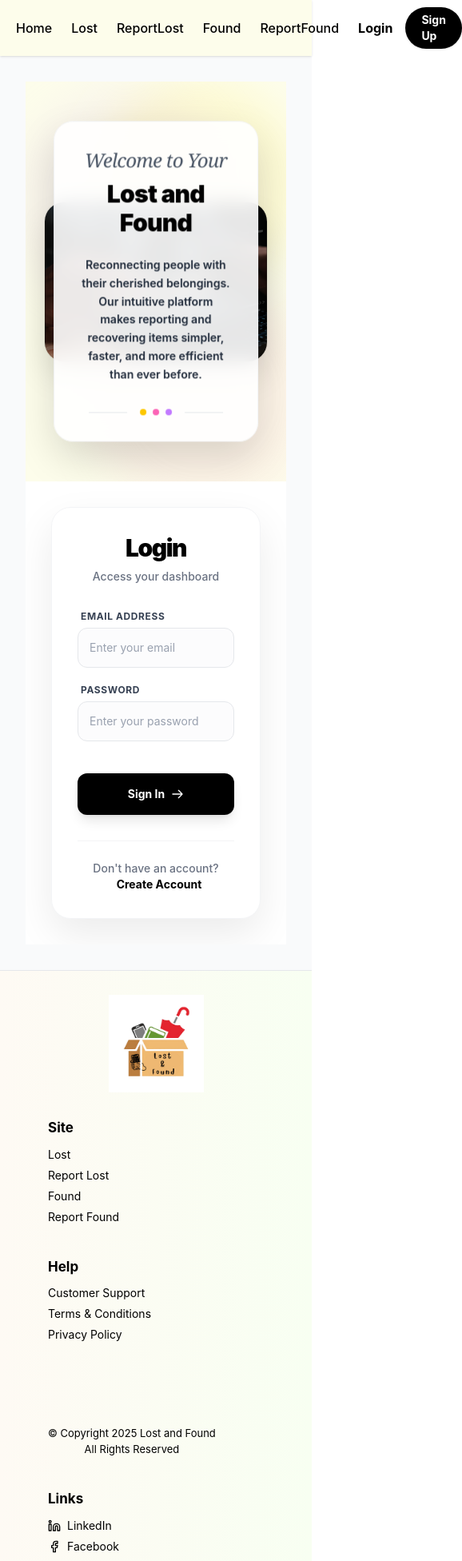
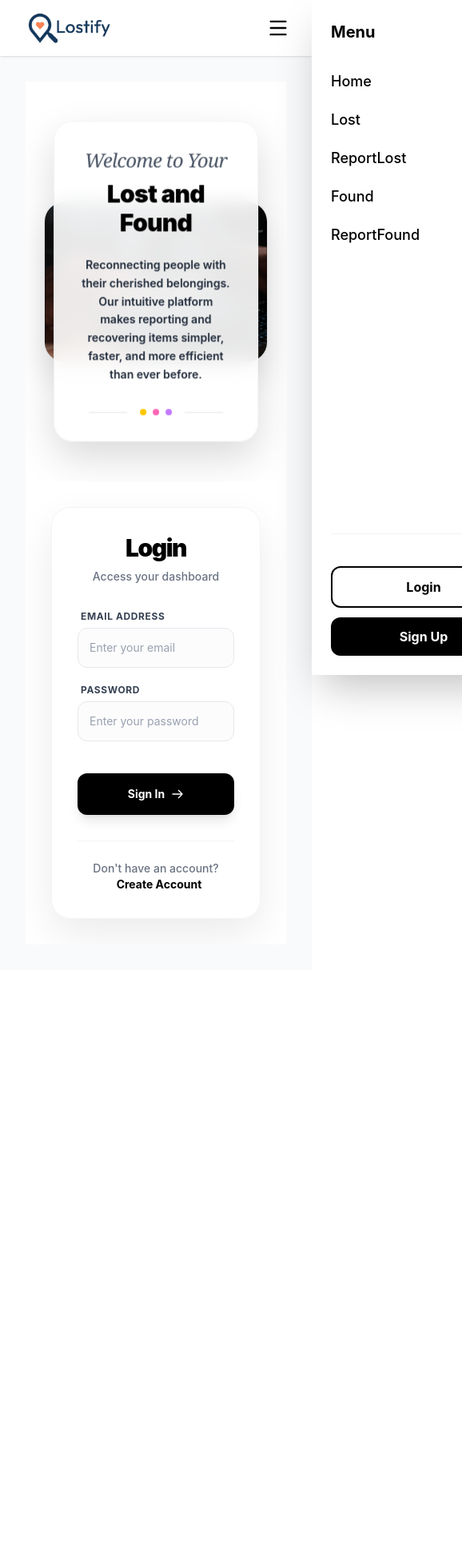
Before and after one commit to Aditya-k-Sharma81/Lostify, a React (Vite) app in the folder Client/: page /login in a window 390 px wide. Shown: the top 1952 px of the page at 80% size, 578 px wide, since content can reach past the window. After the commit the page ends 1213 px from the top, so only its background shows below. Built offline with nearby package versions, Linux system fonts and the light colour scheme.

Commit message:
Added responsiveness to UI

```diff
--- a/Client/src/components/Footer/Footer.jsx
+++ b/Client/src/components/Footer/Footer.jsx
@@ -1,26 +1,16 @@
 import React from 'react';
 import { Link } from 'react-router-dom';
 import { Twitter, Facebook, Instagram, Github, Linkedin, Youtube, Phone, Mail } from 'lucide-react';
-import footerLogo from '../../assets/Logo.png';
 
 const Footer = () => {
     return (
-        <footer className="w-full border-t border-gray-200 bg-linear-to-r from-[#fefaf4] to-[#f8fff2] px-15 py-7.5 font-sans">
-            <div className="flex flex-wrap items-start justify-around gap-8">
-                {/* Logo Section */}
-                <div className="flex-shrink-0">
-                    <img
-                        src={footerLogo}
-                        alt="Lost and Found Logo"
-                        className="h-full w-[119px] object-cover"
-                    />
-                </div>
-
+        <footer className="hidden md:block w-full border-t border-gray-200 bg-white px-6 md:px-15 py-10 font-sans mt-auto">
+            <div className="max-w-7xl mx-auto flex flex-col gap-10">
                 {/* Footer Content */}
-                <div className="flex flex-1 flex-wrap justify-between gap-10">
+                <div className="grid grid-cols-2 lg:grid-cols-4 gap-8 md:gap-10">
                     {/* Site Column */}
-                    <div className="min-w-[150px]">
-                        <h3 className="mb-2.5 text-[17px] font-bold">Site</h3>
+                    <div className="flex flex-col gap-3">
+                        <h3 className="text-[17px] font-bold">Site</h3>
                         <div className="flex flex-col gap-1.5">
                             <Link to="/lost" className="text-sm text-black transition-colors hover:text-[#0078d7]">Lost</Link>
                             <Link to="/report-lost" className="text-sm text-black transition-colors hover:text-[#0078d7]">Report Lost</Link>
@@ -30,8 +20,8 @@ const Footer = () => {
                     </div>
 
                     {/* Help Column */}
-                    <div className="min-w-[150px]">
-                        <h3 className="mb-2.5 text-[17px] font-bold">Help</h3>
+                    <div className="flex flex-col gap-3">
+                        <h3 className="text-[17px] font-bold">Help</h3>
                         <div className="flex flex-col gap-1.5">
                             <Link to="#" className="text-sm text-black transition-colors hover:text-[#0078d7]">Customer Support</Link>
                             <Link to="#" className="text-sm text-black transition-colors hover:text-[#0078d7]">Terms & Conditions</Link>
@@ -39,15 +29,9 @@ const Footer = () => {
                         </div>
                     </div>
 
-                    {/* Copyright Column */}
-                    <div className="mt-16 min-w-[150px] text-center text-[13px]">
-                        <p>© Copyright 2025 Lost and Found</p>
-                        <p>All Rights Reserved</p>
-                    </div>
-
                     {/* Links Column */}
-                    <div className="min-w-[150px]">
-                        <h3 className="mb-2.5 text-[17px] font-bold">Links</h3>
+                    <div className="flex flex-col gap-3">
+                        <h3 className="text-[17px] font-bold">Links</h3>
                         <div className="flex flex-col gap-1.5">
                             <a href="https://linkedin.com" target="_blank" rel="noopener noreferrer" className="flex items-center gap-2 text-sm text-black transition-colors hover:text-[#0078d7]">
                                 <Linkedin size={16} /> LinkedIn
@@ -63,13 +47,13 @@ const Footer = () => {
                     </div>
 
                     {/* Contact Column */}
-                    <div className="min-w-[150px]">
-                        <h3 className="mb-2.5 text-[17px] font-bold">Contact</h3>
-                        <div className="flex flex-col gap-1.5 text-sm leading-relaxed">
-                            <p className="flex items-center gap-2"><Phone size={14} /> +94 716520690</p>
-                            <p className="flex items-center gap-2"><Mail size={14} /> talkprojects@wrenix.com</p>
+                    <div className="flex flex-col gap-3">
+                        <h3 className="text-[17px] font-bold">Contact</h3>
+                        <div className="flex flex-col gap-2 text-sm leading-relaxed">
+                            <p className="flex items-center gap-2"><Phone size={14} /> +94 716520612</p>
+                            <p className="flex items-center gap-2"><Mail size={14} /> support@lostify.com</p>
                         </div>
-                        <div className="mt-2.5 flex gap-2.5">
+                        <div className="mt-2 flex gap-4">
                             <a href="#" className="text-black transition-colors hover:text-[#0078d7]"><Twitter size={18} /></a>
                             <a href="#" className="text-black transition-colors hover:text-[#0078d7]"><Facebook size={18} /></a>
                             <a href="#" className="text-black transition-colors hover:text-[#0078d7]"><Instagram size={18} /></a>
--- a/Client/src/components/Navbar/Navbar.jsx
+++ b/Client/src/components/Navbar/Navbar.jsx
@@ -1,16 +1,22 @@
-import React from 'react';
+import React, { useState } from 'react';
 import { Link, useNavigate } from 'react-router-dom';
-import { User, LogOut } from 'lucide-react';
+import { User, LogOut, Menu, X } from 'lucide-react';
 import Swal from 'sweetalert2';
-import logo from '../../assets/logo name.png';
+import logo from '../../assets/lostify_logo.png';
 import { useAuth } from '../../context/AppContext';
 
 const Navbar = () => {
     const { isLoggedIn, user, logout } = useAuth();
     const navigate = useNavigate();
+    const [isMenuOpen, setIsMenuOpen] = useState(false);
+
+    const toggleMenu = () => {
+        setIsMenuOpen(!isMenuOpen);
+    };
 
     const handleLogout = (e) => {
         e.preventDefault();
+        setIsMenuOpen(false);
 
         Swal.fire({
             title: "Are you sure?",
@@ -29,26 +35,40 @@ const Navbar = () => {
         });
     };
 
+    const closeMenu = () => setIsMenuOpen(false);
+
+    const NavLinks = () => (
+        <>
+            <Link to="/home" onClick={closeMenu} className="text-black font-medium hover:text-gray-600 transition-colors">Home</Link>
+            <Link to="/lost" onClick={closeMenu} className="text-black font-medium hover:text-gray-600 transition-colors">Lost</Link>
+            <Link to="/report-lost" onClick={closeMenu} className="text-black font-medium hover:text-gray-600 transition-colors">ReportLost</Link>
+            <Link to="/found" onClick={closeMenu} className="text-black font-medium hover:text-gray-600 transition-colors">Found</Link>
+            <Link to="/report-found" onClick={closeMenu} className="text-black font-medium hover:text-gray-600 transition-colors">ReportFound</Link>
+            {isLoggedIn && (
+                <Link to="/profile" onClick={closeMenu} className="text-black font-medium hover:text-gray-600 transition-colors">Profile</Link>
+            )}
+        </>
+    );
+
     return (
-        <nav className="flex h-[70px] w-full items-center justify-between bg-[#FDFDEB] px-5 shadow-sm">
+        <nav className="sticky top-0 z-50 flex h-[70px] w-full items-center justify-between bg-white px-5 shadow-sm">
+            {/* Logo */}
             <div className="flex items-center">
-                <img
-                    src={logo}
-                    alt="Logo"
-                    className="h-auto max-h-full w-[185px] object-contain"
-                />
+                <Link to="/home" onClick={closeMenu}>
+                    <img
+                        src={logo}
+                        alt="Logo"
+                        className="h-[60px] w-auto object-contain py-1"
+                    />
+                </Link>
             </div>
 
-            <div className="flex items-center gap-6">
-                <Link to="/home" className="text-black font-medium hover:text-gray-600 transition-colors">Home</Link>
-                <Link to="/lost" className="text-black font-medium hover:text-gray-600 transition-colors">Lost</Link>
-                <Link to="/report-lost" className="text-black font-medium hover:text-gray-600 transition-colors">ReportLost</Link>
-                <Link to="/found" className="text-black font-medium hover:text-gray-600 transition-colors">Found</Link>
-                <Link to="/report-found" className="text-black font-medium hover:text-gray-600 transition-colors">ReportFound</Link>
+            {/* Desktop Navigation */}
+            <div className="hidden lg:flex items-center gap-6">
+                <NavLinks />
 
                 {isLoggedIn ? (
-                    <>
-                        <Link to="/profile" className="text-black font-medium hover:text-gray-600 transition-colors">Profile</Link>
+                    <div className="flex items-center gap-4">
                         <div className="flex items-center">
                             {user?.profilePic ? (
                                 <img
@@ -70,7 +90,7 @@ const Navbar = () => {
                             <LogOut size={16} className="transition-transform duration-300 group-hover:-translate-x-0.5" />
                             <span>Log Out</span>
                         </button>
-                    </>
+                    </div>
                 ) : (
                     <div className="flex items-center gap-4">
                         <Link
@@ -88,6 +108,81 @@ const Navbar = () => {
                     </div>
                 )}
             </div>
+
+            {/* Mobile Menu Button */}
+            <div className="flex lg:hidden items-center gap-4">
+                {isLoggedIn && (
+                    <div className="flex h-[35px] w-[35px] items-center justify-center rounded-full bg-gray-200 border-2 border-black/10 overflow-hidden">
+                        {user?.profilePic ? (
+                            <img src={user.profilePic} alt="Profile" className="h-full w-full object-cover" />
+                        ) : (
+                            <User size={20} className="text-gray-600" />
+                        )}
+                    </div>
+                )}
+                <button
+                    onClick={toggleMenu}
+                    className="p-2 text-black hover:bg-black/5 rounded-lg transition-colors"
+                >
+                    {isMenuOpen ? <X size={28} /> : <Menu size={28} />}
+                </button>
+            </div>
+
+            {/* Mobile Navigation Drawer */}
+            <div
+                className={`fixed inset-y-0 right-0 z-50 w-[280px] bg-white shadow-2xl transform transition-transform duration-300 ease-in-out lg:hidden ${isMenuOpen ? 'translate-x-0' : 'translate-x-full'
+                    }`}
+            >
+                <div className="flex flex-col h-full p-6">
+                    <div className="flex items-center justify-between mb-8">
+                        <span className="text-xl font-bold">Menu</span>
+                        <button onClick={toggleMenu} className="p-1 hover:bg-black/5 rounded-full">
+                            <X size={24} />
+                        </button>
+                    </div>
+
+                    <div className="flex flex-col gap-5 text-lg">
+                        <NavLinks />
+                    </div>
+
+                    <div className="mt-auto pt-10 border-t border-black/5">
+                        {isLoggedIn ? (
+                            <button
+                                onClick={handleLogout}
+                                className="w-full flex items-center justify-center gap-2 rounded-xl bg-red-50 px-5 py-3 text-red-600 font-bold hover:bg-red-100 transition-colors"
+                            >
+                                <LogOut size={20} />
+                                <span>Log Out</span>
+                            </button>
+                        ) : (
+                            <div className="flex flex-col gap-3">
+                                <Link
+                                    to="/login"
+                                    onClick={closeMenu}
+                                    className="w-full text-center py-3 font-bold text-black border-2 border-black rounded-xl hover:bg-black/5 transition-colors"
+                                >
+                                    Login
+                                </Link>
+                                <Link
+                                    to="/signup"
+                                    onClick={closeMenu}
+                                    className="w-full text-center py-3 font-bold text-white bg-black rounded-xl hover:bg-gray-800 transition-colors"
+                                >
+                                    Sign Up
+                                </Link>
+                            </div>
+                        )}
+                    </div>
+                </div>
+            </div>
+
+            {/* Overlay for Mobile Menu */}
+            {isMenuOpen && (
+                <div
+                    className="fixed inset-0 z-40 bg-black/20 backdrop-blur-sm lg:hidden"
+                    onClick={toggleMenu}
+                ></div>
+            )}
         </nav>
     );
 };
--- a/Client/src/pages/Login/Login.jsx
+++ b/Client/src/pages/Login/Login.jsx
@@ -71,11 +71,11 @@ const Login = () => {
             {/* Hero & Login Section */}
             <div className="flex flex-1 flex-col lg:flex-row overflow-hidden">
                 {/* Hero Side */}
-                <div className="relative flex min-h-[500px] w-full items-center justify-center overflow-hidden bg-[#fdfdeb] p-6 lg:w-[60%] lg:min-h-[540px]">
+                <div className="relative flex min-h-[500px] w-full items-center justify-center overflow-hidden bg-white p-6 lg:w-[60%] lg:min-h-[540px]">
                     {/* Animated Background Blobs */}
-                    <div className="absolute top-0 -left-4 w-72 h-72 bg-purple-200 rounded-full mix-blend-multiply filter blur-xl opacity-20 animate-blob"></div>
-                    <div className="absolute top-0 -right-4 w-72 h-72 bg-yellow-200 rounded-full mix-blend-multiply filter blur-xl opacity-20 animate-blob-reverse"></div>
-                    <div className="absolute -bottom-8 left-20 w-72 h-72 bg-pink-200 rounded-full mix-blend-multiply filter blur-xl opacity-20 animate-blob"></div>
+                    <div className="absolute top-0 -left-4 w-72 h-72 bg-white rounded-full mix-blend-multiply filter blur-xl opacity-20 animate-blob"></div>
+                    <div className="absolute top-0 -right-4 w-72 h-72 bg-white rounded-full mix-blend-multiply filter blur-xl opacity-20 animate-blob-reverse"></div>
+                    <div className="absolute -bottom-8 left-20 w-72 h-72 bg-white rounded-full mix-blend-multiply filter blur-xl opacity-20 animate-blob"></div>
 
                     {/* Decorative Grid Overlay */}
                     <div className="absolute inset-0 bg-grid-black opacity-[0.02]"></div>
```
Also changed, not shown: Client/src/assets/lostify_logo.png (added), Client/src/assets/lostify_logo_footer.png (added).
